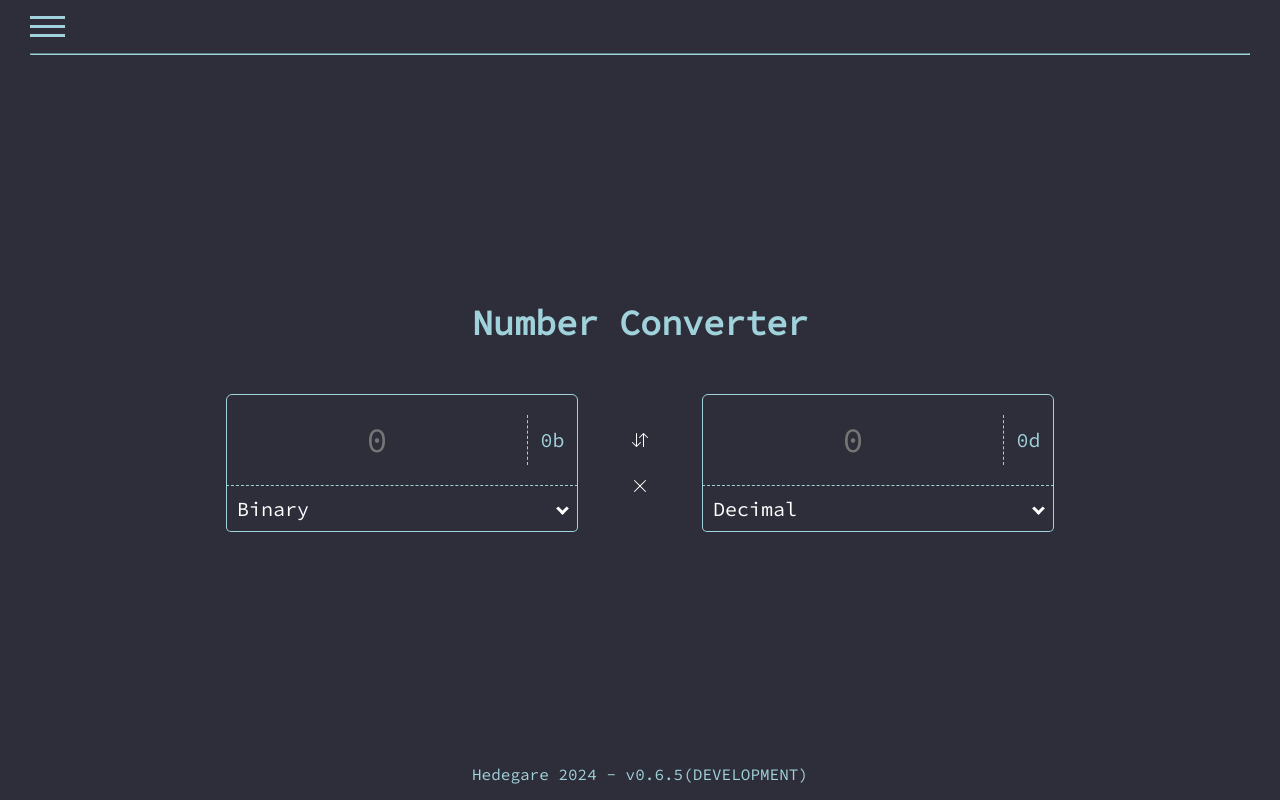
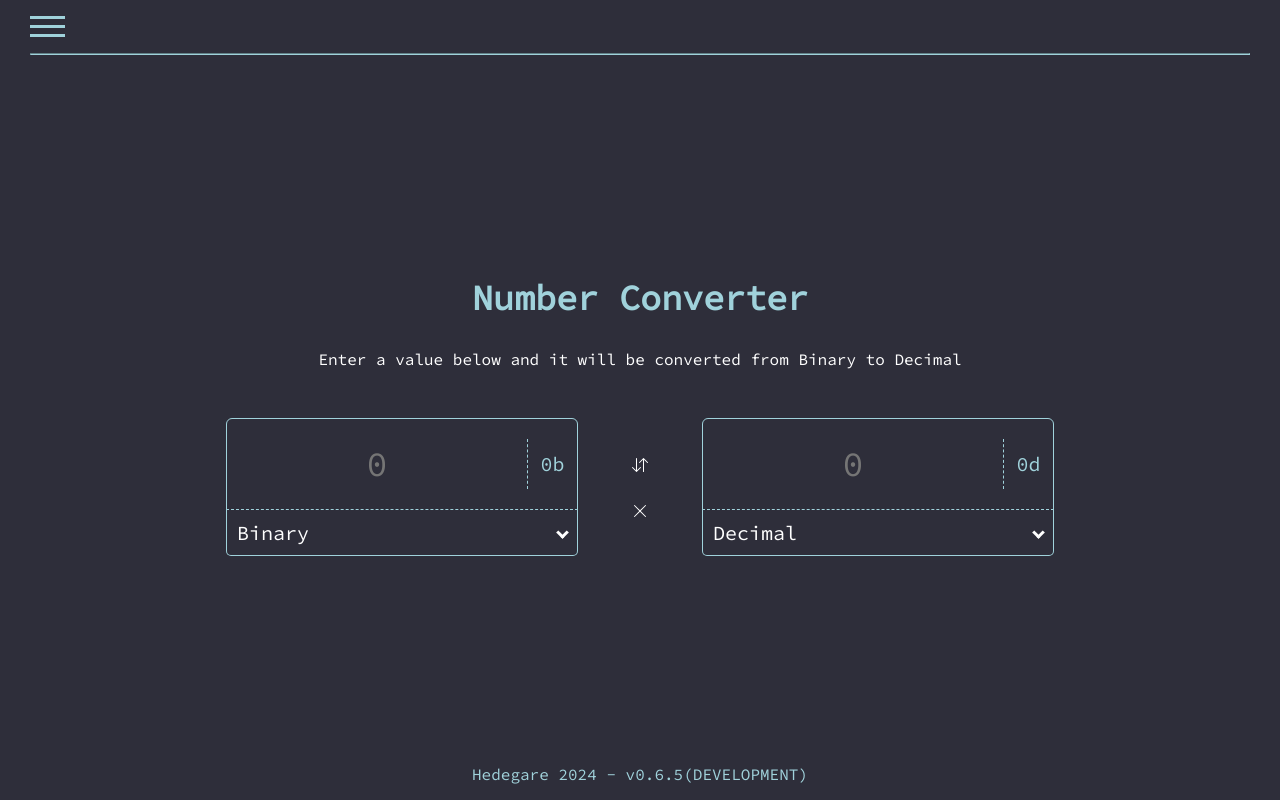
Before and after one commit to Hedevgare/conversion-tools, a Vue app: page / in a window 1280 px wide. Built offline with nearby package versions, Linux system fonts and the light colour scheme.

Commit message:
feat: Add page subtitle
This commmit adds a subtitle acting as a simple tutorial/information for the user on how to use the app.

```diff
--- a/src/components/ConversionBlock.vue
+++ b/src/components/ConversionBlock.vue
@@ -71,6 +71,7 @@ export default {
 </script>
 
 <template>
+    <p class="margin-bottom-50">Enter a value below and it will be converted from {{ this.from.unit }} to {{ this.to.unit }}</p>
     <div class="flex flex-center conversion-container">
         <div class="flex flex-center conversion-block">
             <icon-input v-model="fromValue" name="fromValue" @input="validateInput" :shorter="this.from.symbol" />
--- a/src/pages/Convertion.vue
+++ b/src/pages/Convertion.vue
@@ -31,7 +31,7 @@ export default {
 
 <template>
     <section class="body">
-        <h1 class="title margin-bottom-50">{{ this.$props.name }} Converter</h1>
+        <h1 class="title">{{ this.$props.name }} Converter</h1>
         <conversion-block :startFrom="this.$props.startFromUnit" :startTo="this.$props.startToUnit" :units="this.$props.units" :shouldRound="this.$props.shouldRound" />
     </section>
 </template>
```
